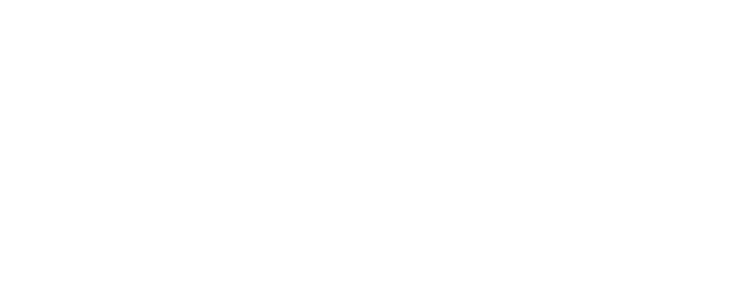
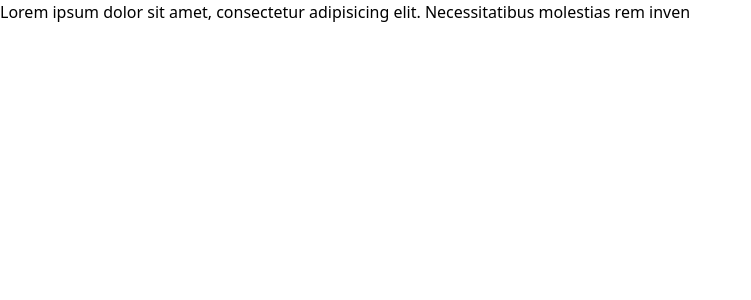
Before and after one commit to sourav0009/Food-Card, a React (Vite) app: page /contact in a window 1280 px wide. Before the commit this address had no page. Shown: the top 300 px of the page, without its empty margins (0-751 px from the left). Built offline with nearby package versions, Linux system fonts and the light colour scheme.

Commit message:
contacr about route set

```diff
--- a/src/App.tsx
+++ b/src/App.tsx
@@ -2,6 +2,8 @@ import Home from "./components/home"
 import { BrowserRouter, Routes, Route } from 'react-router-dom'
 import Veg from "./components/veg"
 import Nonveg from "./components/nonveg"
+import About from "./components/about"
+import Contact from "./components/contact"
 
 
 function App() {
@@ -9,9 +11,11 @@ function App() {
     <BrowserRouter>
       <Routes>
 
-      <Route path='/' element={<Home />}></Route>
-      <Route path='/veg' element={< Veg/>}></Route>
-      <Route path='/nonveg' element={<Nonveg/>}></Route>
+        <Route path='/' element={<Home />}></Route>
+        <Route path='/veg' element={< Veg />}></Route>
+        <Route path='/nonveg' element={<Nonveg />}></Route>
+        <Route path='/about' element={<About />}></Route>
+        <Route path='/contact' element={<Contact />}></Route>
 
       </Routes>
     </BrowserRouter>
--- /dev/null
+++ b/src/components/about.tsx
@@ -0,0 +1,11 @@
+
+
+const About = () => {
+  return (
+    <div>
+      <p> Lorem ipsum dolor sit amet consectetur, adipisicing elit. Libero q</p>
+    </div>
+  )
+}
+
+export default About
--- /dev/null
+++ b/src/components/contact.tsx
@@ -0,0 +1,10 @@
+
+const Contact = () => {
+  return (
+    <div>
+      <p> Lorem ipsum dolor sit amet, consectetur adipisicing elit. Necessitatibus molestias rem inven</p>
+    </div>
+  )
+}
+
+export default Contact
--- a/src/components/navber.tsx
+++ b/src/components/navber.tsx
@@ -17,10 +17,10 @@ const Navber = () => {
                             <a href="#" className="block py-2 px-3 md:p-0 text-white bg-blue-700 rounded md:bg-transparent md:text-blue-700 md:dark:text-blue-500" aria-current="page">Home</a>
                         </li>
                         <li>
-                            <a href="#" className="block py-2 px-3 md:p-0 text-gray-900 rounded hover:bg-gray-100 md:hover:bg-transparent md:hover:text-blue-700 md:dark:hover:text-blue-500 dark:text-white dark:hover:bg-gray-700 dark:hover:text-white md:dark:hover:bg-transparent dark:border-gray-700">About</a>
+                            <a href="/about" className="block py-2 px-3 md:p-0 text-gray-900 rounded hover:bg-gray-100 md:hover:bg-transparent md:hover:text-blue-700 md:dark:hover:text-blue-500 dark:text-white dark:hover:bg-gray-700 dark:hover:text-white md:dark:hover:bg-transparent dark:border-gray-700">About</a>
                         </li>
                         <li>
-                            <a href="#" className="block py-2 px-3 md:p-0 text-gray-900 rounded hover:bg-gray-100 md:hover:bg-transparent md:hover:text-blue-700 md:dark:hover:text-blue-500 dark:text-white dark:hover:bg-gray-700 dark:hover:text-white md:dark:hover:bg-transparent dark:border-gray-700">Contact</a>
+                            <a href="/contact" className="block py-2 px-3 md:p-0 text-gray-900 rounded hover:bg-gray-100 md:hover:bg-transparent md:hover:text-blue-700 md:dark:hover:text-blue-500 dark:text-white dark:hover:bg-gray-700 dark:hover:text-white md:dark:hover:bg-transparent dark:border-gray-700">Contact</a>
                         </li>
                     </ul>
                 </div>
```
